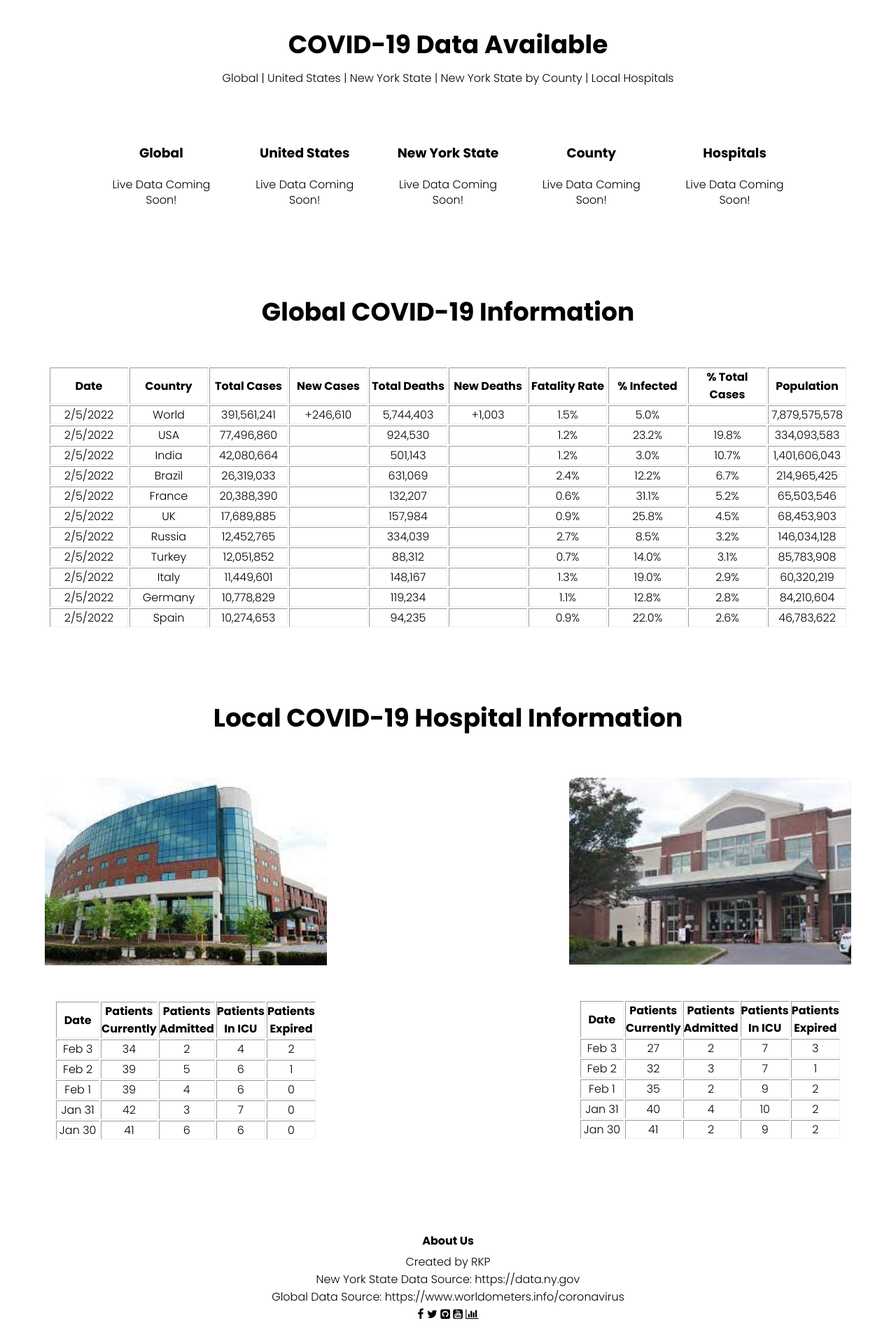
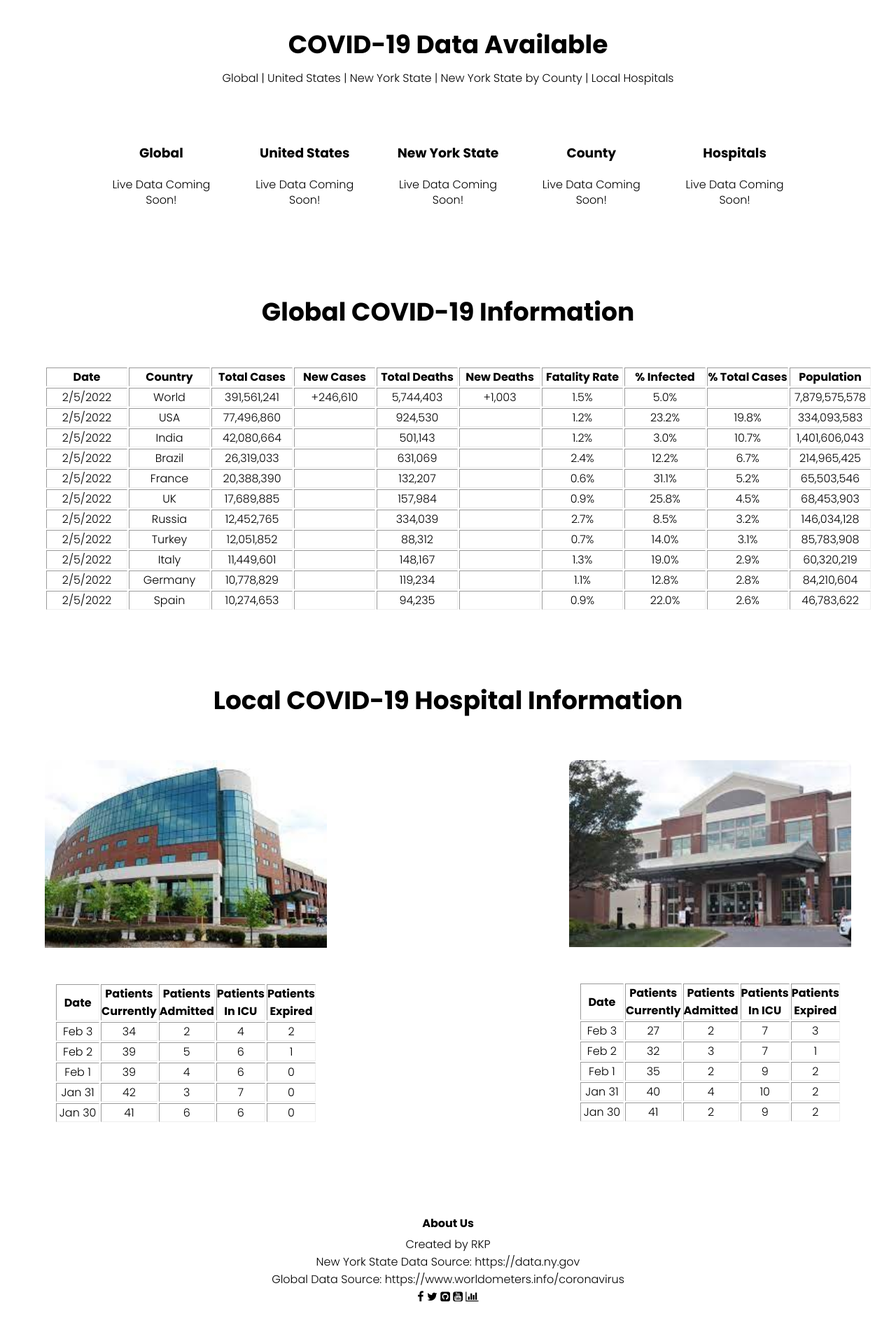
Before and after one commit to Pasin3ru/Tracking-COVID-19, a Jekyll site: the page built from index.html, in a window 1280 px wide. Shown: the part 914-2834 px from the top of the page at 70% size. Built offline with Jekyll 4.4.1, drawn with Linux system fonts in a browser that asks for light colours; after the commit the page ends 2809 px from its top, so only the background shows below that.

Commit message:
Update global_data.html

```diff
--- a/_includes/hospital-tables/global_data.html
+++ b/_includes/hospital-tables/global_data.html
@@ -1,16 +1,16 @@
 <table border="1" class="dataframe">
   <thead>
     <tr style="text-align: center;">
-      <th style="min-width: 110px;">Date</th>
-      <th style="min-width: 110px;">Country</th>
-      <th style="min-width: 110px;">Total Cases</th>
-      <th style="min-width: 110px;">New Cases</th>
-      <th style="min-width: 110px;">Total Deaths</th>
-      <th style="min-width: 110px;">New Deaths</th>
-      <th style="min-width: 110px;">Fatality Rate</th>
-      <th style="min-width: 110px;">% Infected</th>
-      <th style="min-width: 110px;">% Total Cases</th>
-      <th style="min-width: 110px;">Population</th>
+      <th style="min-width: 114px;">Date</th>
+      <th style="min-width: 114px;">Country</th>
+      <th style="min-width: 114px;">Total Cases</th>
+      <th style="min-width: 114px;">New Cases</th>
+      <th style="min-width: 114px;">Total Deaths</th>
+      <th style="min-width: 114px;">New Deaths</th>
+      <th style="min-width: 114px;">Fatality Rate</th>
+      <th style="min-width: 114px;">% Infected</th>
+      <th style="min-width: 114px;">% Total Cases</th>
+      <th style="min-width: 114px;">Population</th>
     </tr>
   </thead>
   <tbody>
```
